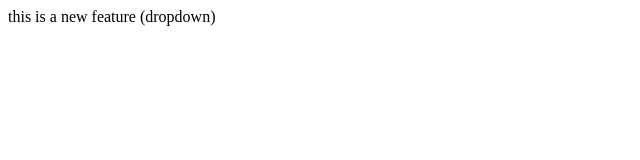
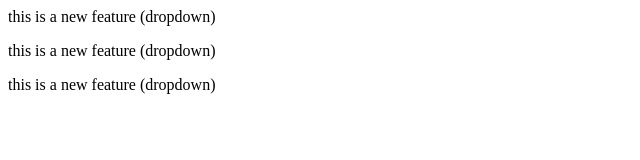
Before and after one commit to snehasoma2/file2.txt, a plain HTML site: page index.html in a window 1280 px wide. Shown: the whole page, without its empty margins (0-640 px from the left). Drawn offline with Linux system fonts and the light colour scheme.

Commit message:
new added code

```diff
--- a/index.html
+++ b/index.html
@@ -1,2 +1,6 @@
 
 <P>this is a new feature (dropdown)</P>
+
+<P>this is a new feature (dropdown)</P>
+
+<P>this is a new feature (dropdown)</P>
```
